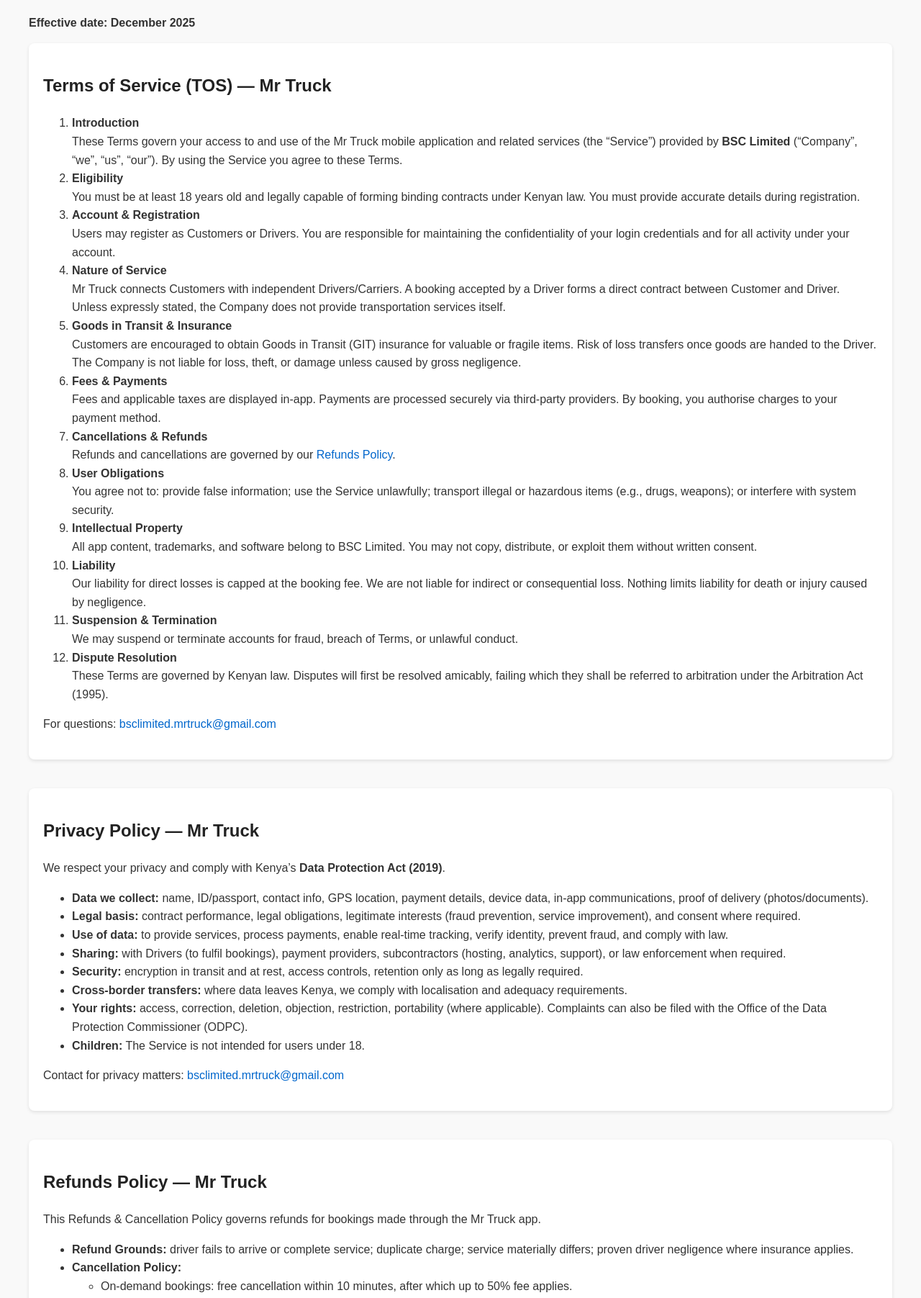
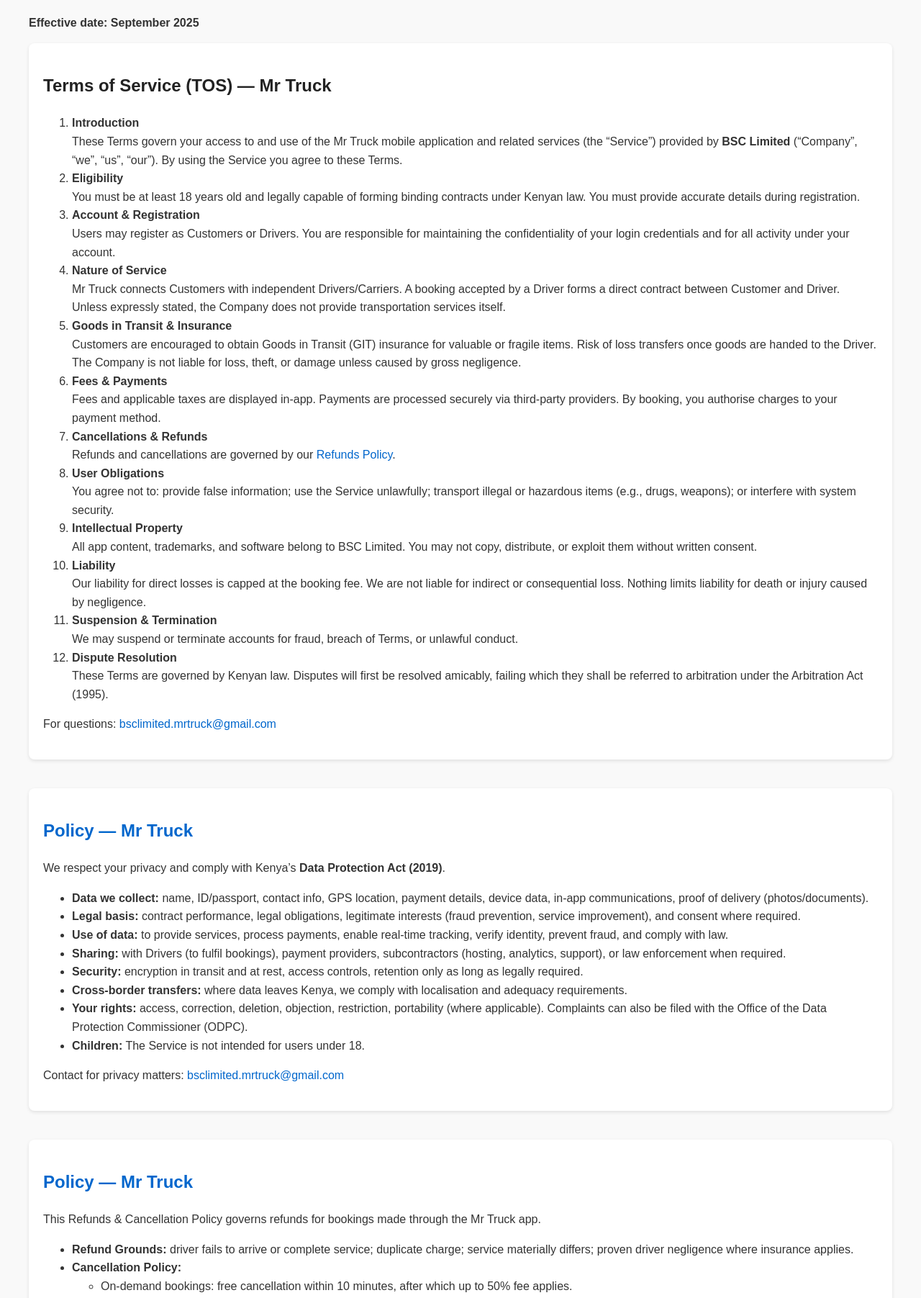
Before and after one commit to FrankOnyiego/Mr-Truck-Policies, a plain HTML site: page index.html in a window 1280 px wide. Shown: the part 94-1897 px from the top of the page at 72% size. Drawn offline with Linux system fonts and the light colour scheme.

Commit message:
dates changed

```diff
--- a/index.html
+++ b/index.html
@@ -41,7 +41,7 @@
 <body>
 
   <h1>Mr Truck - Legal Framework</h1>
-  <p><strong>Effective date: December 2025</strong></p>
+  <p><strong>Effective date: September 2025</strong></p>
 
   <!-- Terms of Service -->
   <div id="tos" class="policy-section">
@@ -88,7 +88,7 @@
 
   <!-- Privacy Policy -->
   <div id="privacy" class="policy-section">
-    <h2>Privacy Policy — Mr Truck</h2>
+    <h2><a href="privacy-policy.html">Policy — Mr Truck</a></h2>
     <p>We respect your privacy and comply with Kenya’s <strong>Data Protection Act (2019)</strong>.</p>
     <ul>
       <li><strong>Data we collect:</strong> name, ID/passport, contact info, GPS location, payment details, device data, in-app communications, proof of delivery (photos/documents).</li>
@@ -105,7 +105,7 @@
 
   <!-- Refunds Policy -->
   <div id="refunds" class="policy-section">
-    <h2>Refunds Policy — Mr Truck</h2>
+    <h2><a href="refunds.html">Policy — Mr Truck</a></h2>
     <p>This Refunds & Cancellation Policy governs refunds for bookings made through the Mr Truck app.</p>
     <ul>
       <li><strong>Refund Grounds:</strong> driver fails to arrive or complete service; duplicate charge; service materially differs; proven driver negligence where insurance applies.</li>
```
Also changed, not shown: privacy-policy.html (+1 -1 lines), refunds.html (+1 -1 lines), 1 other file.
